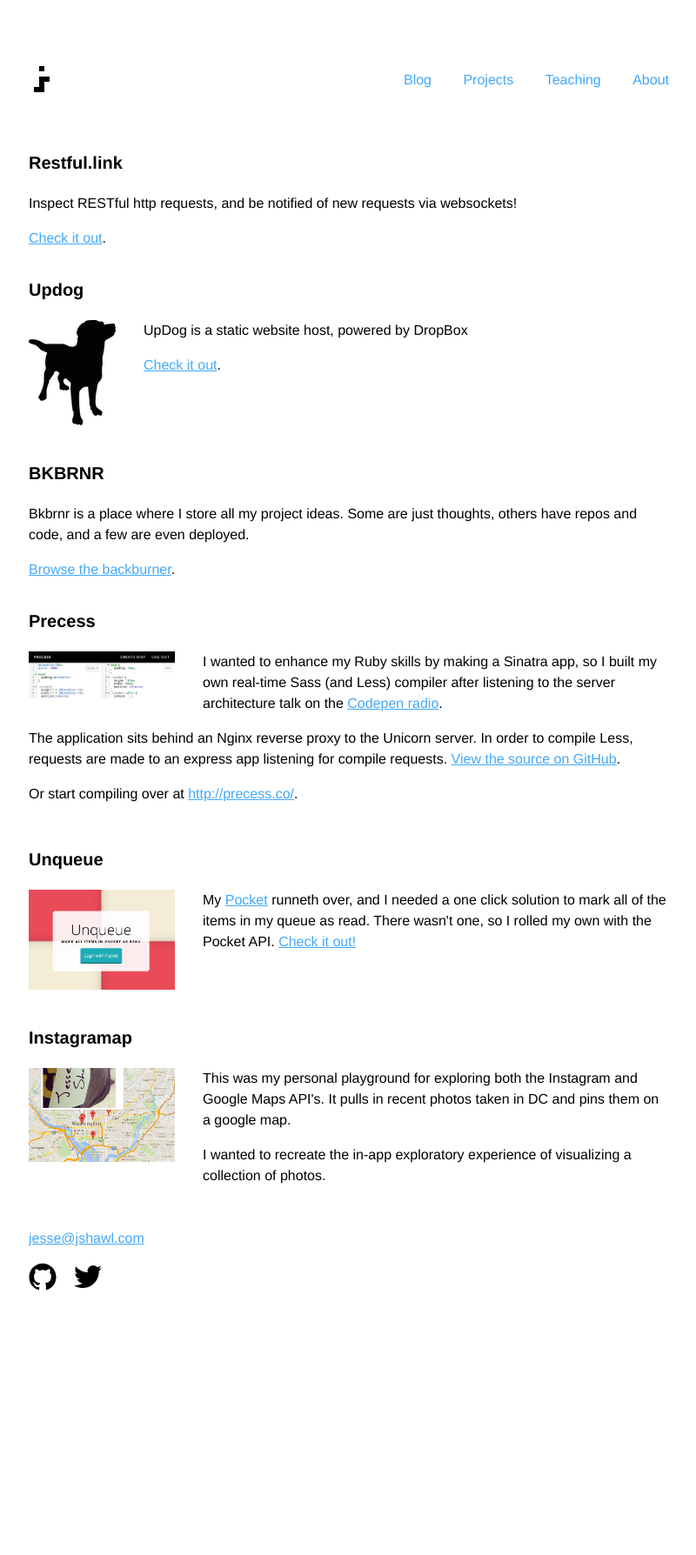
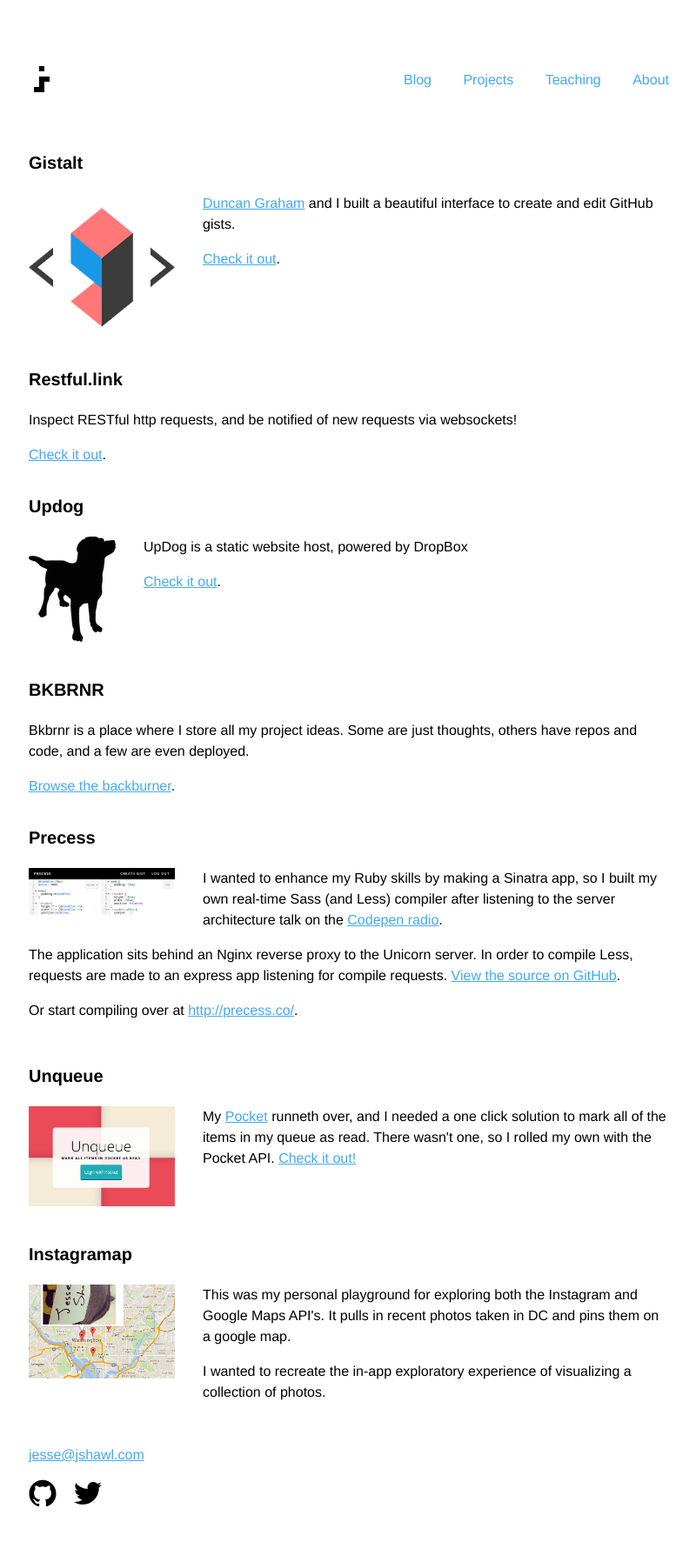
Before and after one commit to jshawl/jesse.sh, a Jekyll site: the page built from _makes-things/index.md, in a window 1280 px wide. Shown: the whole page at 87% size, without its empty margins (239-1039 px from the left). Built offline with Jekyll 4.4.1, drawn with Linux system fonts in a browser that asks for light colours; comment, search, counter and statistics services are not loaded; before the commit the page ends 1539 px from its top, so only the background shows below that.

Commit message:
add gistalt project

```diff
--- a/_makes-things/index.md
+++ b/_makes-things/index.md
@@ -5,6 +5,12 @@
 ---
 
 <div class="wrapper projects">
+    <article>
+	<h2>Gistalt</h2>
+	<a href='http://gistalt.co/'><img src='/img/gistalt.png' alt='Gistalt logo'></a>
+	<p><a href='http://dvncan.com'>Duncan Graham</a> and I built a beautiful interface to create and edit GitHub gists.</p>
+	<a href='http://gistalt.co/'>Check it out</a>.
+    </article>
     <article>
 	<h2>Restful.link</h2>
 	<p>Inspect RESTful http requests, and be notified of new requests via websockets!</p>
```
Also changed, not shown: img/gistalt.png (added).
